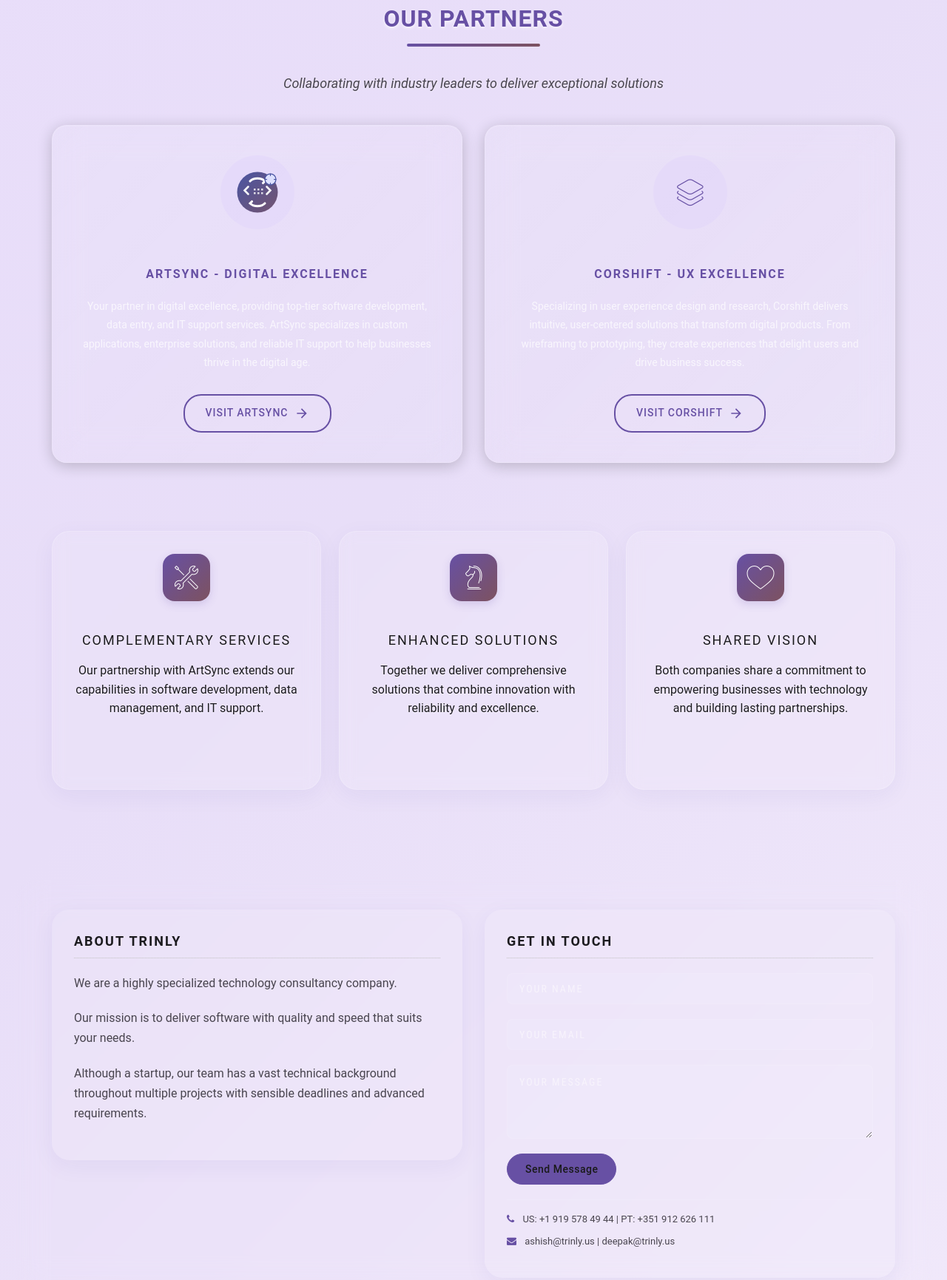
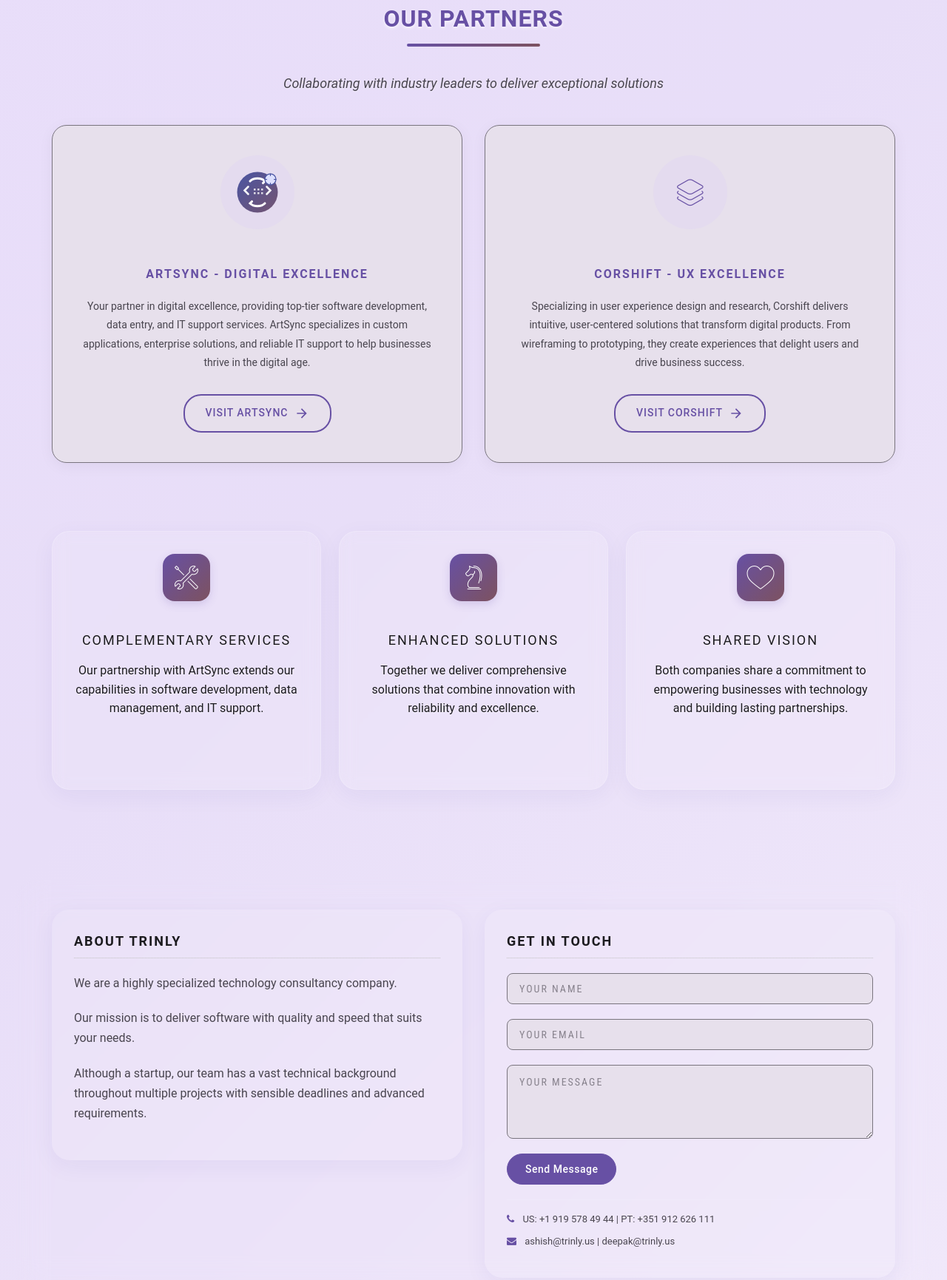
Before and after one commit to trinverse/trinly, a plain HTML site: page index.html in a window 1280 px wide. Shown: the part 2136-3867 px from the top of the page at 74% size. Drawn offline with Linux system fonts and the light colour scheme; a web font is replaced by a local one.

```diff
--- a/assets/css/material.css
+++ b/assets/css/material.css
@@ -40,24 +40,25 @@
 }
 
 .contact-form .form-control {
-    background-color: rgba(255, 255, 255, 0.05);
-    border: 1px solid rgba(255, 255, 255, 0.1);
+    background-color: var(--md-sys-color-surface-variant);
+    border: 1px solid var(--md-sys-color-outline);
     border-radius: 8px;
-    color: #ffffff;
+    color: var(--md-sys-color-on-surface);
     padding: 12px 16px;
     font-size: 14px;
     transition: all 0.3s ease;
 }
 
 .contact-form .form-control:focus {
-    background-color: rgba(255, 255, 255, 0.08);
+    background-color: var(--md-sys-color-surface);
     border-color: var(--md-sys-color-primary);
-    box-shadow: 0 0 0 2px rgba(208, 188, 255, 0.1);
+    box-shadow: 0 0 0 2px rgba(103, 80, 164, 0.1);
     outline: none;
 }
 
 .contact-form .form-control::placeholder {
-    color: rgba(255, 255, 255, 0.5);
+    color: var(--md-sys-color-on-surface-variant);
+    opacity: 0.6;
 }
 
 .contact-form textarea.form-control {
@@ -65,10 +66,22 @@
     min-height: 100px;
 }
 
+@media (prefers-color-scheme: dark) {
+    .contact-form .form-control {
+        background-color: rgba(255, 255, 255, 0.05);
+        border: 1px solid rgba(255, 255, 255, 0.1);
+    }
+
+    .contact-form .form-control:focus {
+        background-color: rgba(255, 255, 255, 0.08);
+        box-shadow: 0 0 0 2px rgba(208, 188, 255, 0.1);
+    }
+}
+
 .contact-form .btn-primary {
     background-color: var(--md-sys-color-primary);
     border-color: var(--md-sys-color-primary);
-    color: #1a1a1a;
+    color: var(--md-sys-color-on-primary);
     padding: 10px 24px;
     font-weight: 500;
     letter-spacing: 0.5px;
@@ -76,10 +89,11 @@
 }
 
 .contact-form .btn-primary:hover {
-    background-color: #7a65b8;
-    border-color: #7a65b8;
+    background-color: var(--md-sys-color-primary-container);
+    border-color: var(--md-sys-color-primary-container);
+    color: var(--md-sys-color-on-primary-container);
     transform: translateY(-2px);
-    box-shadow: 0 4px 12px rgba(208, 188, 255, 0.3);
+    box-shadow: 0 4px 12px rgba(103, 80, 164, 0.3);
 }
 
 .contact-info {
@@ -123,8 +137,8 @@
 
 /* Partner Card Styles */
 .material-card.partner-card {
-    background: linear-gradient(135deg, rgba(255, 255, 255, 0.08) 0%, rgba(255, 255, 255, 0.03) 100%);
-    border: 1px solid rgba(255, 255, 255, 0.15);
+    background: var(--md-sys-color-surface-variant);
+    border: 1px solid var(--md-sys-color-outline);
     border-radius: 20px;
     padding: 40px;
     text-align: center;
@@ -132,14 +146,28 @@
     backdrop-filter: blur(20px);
     -webkit-backdrop-filter: blur(20px);
     margin-bottom: 30px;
-    box-shadow: 0 4px 20px rgba(0, 0, 0, 0.2), inset 0 1px 0 rgba(255, 255, 255, 0.1);
+    box-shadow: 0 4px 20px rgba(0, 0, 0, 0.05);
 }
 
 .material-card.partner-card:hover {
-    background: linear-gradient(135deg, rgba(255, 255, 255, 0.12) 0%, rgba(255, 255, 255, 0.06) 100%);
-    border-color: rgba(208, 188, 255, 0.4);
+    background: var(--md-sys-color-surface);
+    border-color: var(--md-sys-color-primary);
     transform: translateY(-4px);
-    box-shadow: 0 12px 32px rgba(0, 0, 0, 0.4), inset 0 1px 0 rgba(255, 255, 255, 0.15);
+    box-shadow: 0 12px 32px rgba(0, 0, 0, 0.1);
+}
+
+@media (prefers-color-scheme: dark) {
+    .material-card.partner-card {
+        background: linear-gradient(135deg, rgba(255, 255, 255, 0.08) 0%, rgba(255, 255, 255, 0.03) 100%);
+        border: 1px solid rgba(255, 255, 255, 0.15);
+        box-shadow: 0 4px 20px rgba(0, 0, 0, 0.2), inset 0 1px 0 rgba(255, 255, 255, 0.1);
+    }
+
+    .material-card.partner-card:hover {
+        background: linear-gradient(135deg, rgba(255, 255, 255, 0.12) 0%, rgba(255, 255, 255, 0.06) 100%);
+        border-color: rgba(208, 188, 255, 0.4);
+        box-shadow: 0 12px 32px rgba(0, 0, 0, 0.4), inset 0 1px 0 rgba(255, 255, 255, 0.15);
+    }
 }
 
 .partner-icon-wrapper {
@@ -177,7 +205,7 @@
 .partner-description {
     font-size: 14px;
     line-height: 1.8;
-    color: rgba(255, 255, 255, 0.7);
+    color: var(--md-sys-color-on-surface-variant);
     max-width: 700px;
     margin: 0 auto 30px;
 }
```
